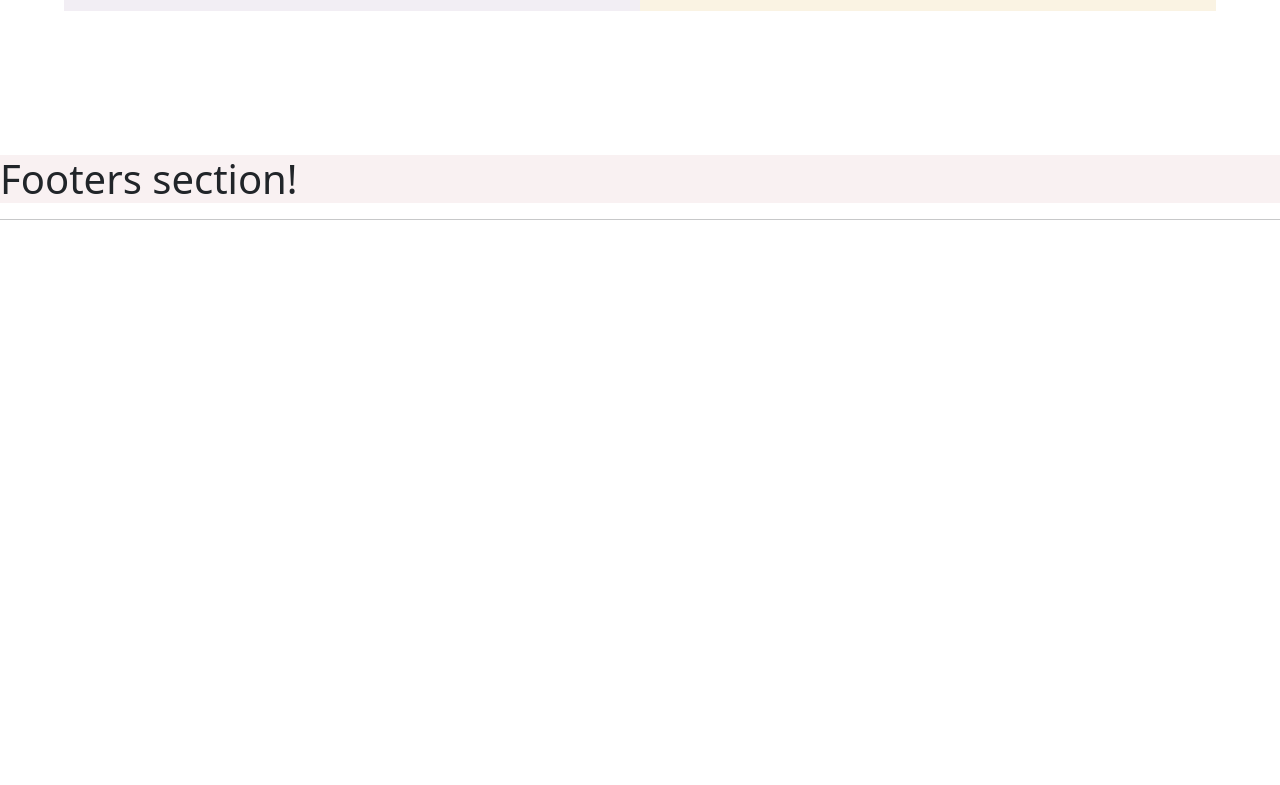
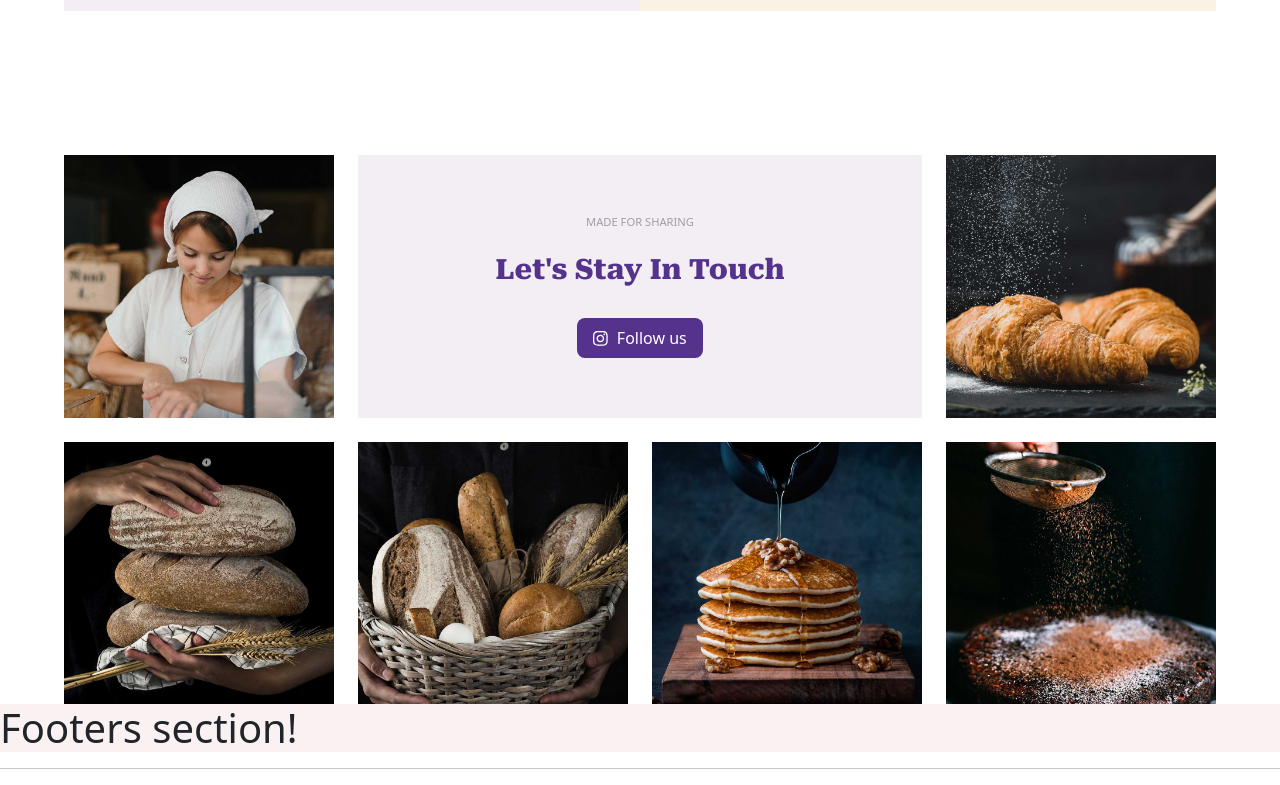
Before and after one commit to EliaBuratti/proj-html-vuejs, a Vue app: page / in a window 1280 px wide. Shown: the part 4778-5563 px from the top of the page. Before the commit the page ends 5014 px from the top, so only its background shows below. Built offline with nearby package versions, Linux system fonts and the light colour scheme.

Commit message:
add social section

```diff
--- a/src/assets/scss/Main.scss
+++ b/src/assets/scss/Main.scss
@@ -14,7 +14,8 @@
 
     .eb_our-products,
     .eb_baking,
-    .eb_find-products {
+    .eb_find-products,
+    .eb_card-social {
 
         margin: 6rem 0;
 
@@ -48,7 +49,6 @@
             transition: 0.4s;
 
             &:hover {
-
                 background-color: $ligth;
                 color: $style-color;
                 border: 1px solid $style-color;
@@ -218,4 +218,34 @@
             background-color: $bg-locator;
         }
     }
+
+
+    .eb_follow {
+
+        img {
+            width: 100%;
+        }
+    }
+
+    .eb_card-social {
+        background-color: $grey;
+
+        button {
+
+
+            svg {
+                fill: $ligth;
+                padding-bottom: 0.2rem;
+                margin-right: 0.3rem;
+                transition: 0.3s;
+
+            }
+
+            &:hover svg {
+                fill: $style-color;
+            }
+
+        }
+
+    }
 }
--- a/src/components/Main.vue
+++ b/src/components/Main.vue
@@ -241,7 +241,38 @@
 
 
             <!-- follow on social -->
+            <div class="col-12-d-flex eb_follow">
+                <div class="row h-100">
+                    <div class="col-3">
+                        <img :src="getImagePath('social-1.jpg')" alt="ladies">
+                    </div>
+                    <div class="col-6 ">
+                        <div class=" h-100 eb_card-social my-0 d-flex justify-content-center align-items-center">
+                            <span class="text-center">
+                                <h6 class=" text-uppercase">made for sharing</h6>
+                                <h3 class=" text-capitalize pt-3">Let's stay in touch</h3>
 
+                                <button class="mt-4">
+                                    <svg xmlns="http://www.w3.org/2000/svg" height="1.25em"
+                                        viewBox="0 0 448 512"><!--! Font Awesome Free 6.4.2 by @fontawesome - https://fontawesome.com License - https://fontawesome.com/license (Commercial License) Copyright 2023 Fonticons, Inc. -->
+                                        <path
+                                            d="M224.1 141c-63.6 0-114.9 51.3-114.9 114.9s51.3 114.9 114.9 114.9S339 319.5 339 255.9 287.7 141 224.1 141zm0 189.6c-41.1 0-74.7-33.5-74.7-74.7s33.5-74.7 74.7-74.7 74.7 33.5 74.7 74.7-33.6 74.7-74.7 74.7zm146.4-194.3c0 14.9-12 26.8-26.8 26.8-14.9 0-26.8-12-26.8-26.8s12-26.8 26.8-26.8 26.8 12 26.8 26.8zm76.1 27.2c-1.7-35.9-9.9-67.7-36.2-93.9-26.2-26.2-58-34.4-93.9-36.2-37-2.1-147.9-2.1-184.9 0-35.8 1.7-67.6 9.9-93.9 36.1s-34.4 58-36.2 93.9c-2.1 37-2.1 147.9 0 184.9 1.7 35.9 9.9 67.7 36.2 93.9s58 34.4 93.9 36.2c37 2.1 147.9 2.1 184.9 0 35.9-1.7 67.7-9.9 93.9-36.2 26.2-26.2 34.4-58 36.2-93.9 2.1-37 2.1-147.8 0-184.8zM398.8 388c-7.8 19.6-22.9 34.7-42.6 42.6-29.5 11.7-99.5 9-132.1 9s-102.7 2.6-132.1-9c-19.6-7.8-34.7-22.9-42.6-42.6-11.7-29.5-9-99.5-9-132.1s-2.6-102.7 9-132.1c7.8-19.6 22.9-34.7 42.6-42.6 29.5-11.7 99.5-9 132.1-9s102.7-2.6 132.1 9c19.6 7.8 34.7 22.9 42.6 42.6 11.7 29.5 9 99.5 9 132.1s2.7 102.7-9 132.1z" />
+                                    </svg>
+                                    Follow us
+                                </button>
+                            </span>
+                        </div>
+                    </div>
+
+                    <div class="col-3">
+                        <img :src="getImagePath('social-2.jpg')" alt="ladies">
+                    </div>
+
+                    <div v-for="i in 4" class="col-3 mt-4">
+                        <img :src="getImagePath(`social-${i + 2}.jpg`)" :alt="`social ${i + 2}`">
+                    </div>
+                </div>
+            </div>
 
         </div>
     </div>
```
